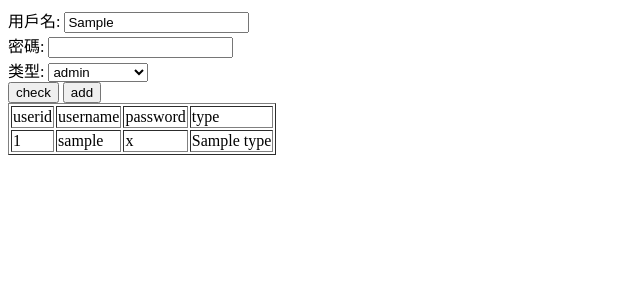
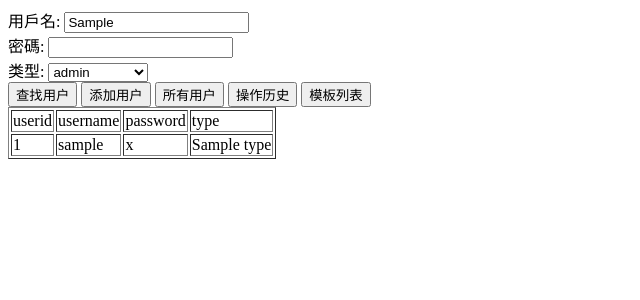
Before and after one commit to laikaiwaa/IT_WEB, a Django app: template jobordera/templates/admin.html in a window 1280 px wide. Shown: the top 300 px of the page, without its empty margins (0-640 px from the left). Run offline with Django 3.2, Linux system fonts and the light colour scheme; the template is opened without the code that fills it: most values are stand-ins (such as "Sample title", 1, 10 or a date in 2020).

Commit message:
Update admin.html

```diff
--- a/jobordera/templates/admin.html
+++ b/jobordera/templates/admin.html
@@ -7,16 +7,19 @@
 <body>
     <form action="" method="POST">
     用戶名: <input type="text" name="username" value={{ refrash }}
-{#            {% for each in refrash %}#}
-{#            {{ each }}#}
-{#            {% endfor %}#}
+            {% for each in refrash %}
+           {{ each }}
+            {% endfor %}
     ><br>
         密碼: <input type="text" name="usercode"><br>
         类型: <select style="width:100px;"  name="usertype"><option value="admin">admin</option><option value="user">user</option></select><br>
-    <input type="submit" name='check' value="check" >
-    <input type="submit" name='add' value="add" >
+        <input type="submit" name='check' value="查找用户" >
+        <input type="submit" name='add' value="添加用户" >
+        <input type="submit" name='all' value="所有用户" >
+        <input type="submit" name='usehistory' value="操作历史" >
+        <input type="submit" name='checklisttemplate' value="模板列表" >
     </form>
-{#    <textarea rows="10" cols="100">#}
+    {#<textarea rows="10" cols="100">#}
         <table border="1">
         <tr>
         <td>userid</td><td>username</td><td>password</td><td>type</td>
```
Lines whose indentation alone changed are shown as unchanged.
